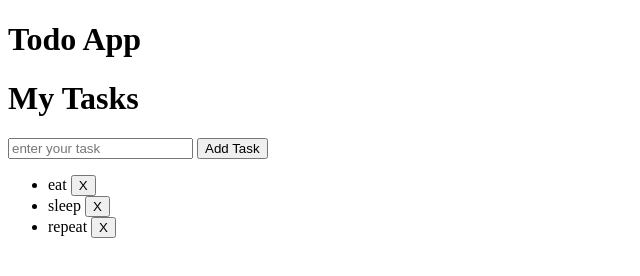
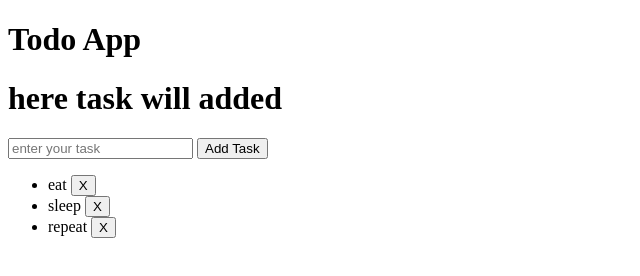
Before and after one commit to tejdesai1256/javascript-projects, a plain HTML site: page todo app/todo.html in a window 1280 px wide. Shown: the whole page, without its empty margins (0-640 px from the left). Drawn offline with Linux system fonts and the light colour scheme.

Commit message:
initial commit

```diff
--- a/todo app/todo.html
+++ b/todo app/todo.html
@@ -8,9 +8,10 @@
 </head>
 <body>
 <h1>Todo App</h1>
-<h1>My Tasks</h1>
+<h1>here task will added </h1>
 <input placeholder="enter your task"/>
 <button>Add Task</button>
+
 <ul>
     <li>eat <button class="delete">X</button></li>
     <li>sleep <button class="delete">X</button></li>
```
